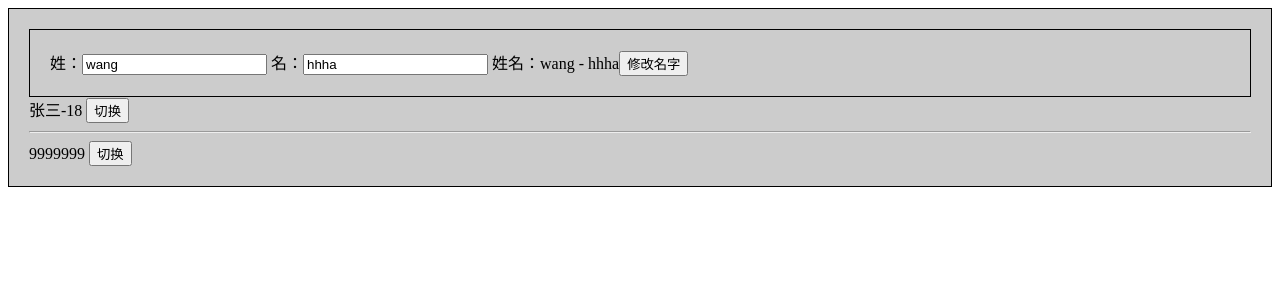
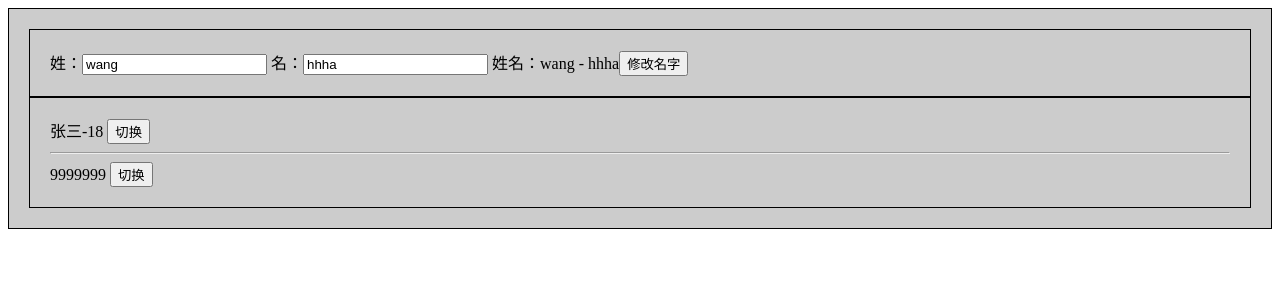
Before and after one commit to xiaodongxier/vue3_vite_ts_202401, a Vue app: page / in a window 1280 px wide. Shown: the top 300 px of the page. Built offline with nearby package versions, Linux system fonts and the light colour scheme.

Commit message:
note-sync syncing

```diff
--- a/src/components/Child.vue
+++ b/src/components/Child.vue
@@ -1,5 +1,5 @@
 <template>
-  <div>
+  <div class="child">
     {{ mydata.name }}-{{ mydata.age }}
     <button @click="handleClick">切换</button>
     <hr>
@@ -33,8 +33,9 @@ function handleClickC(){
 }
 </script>
 <style lang="" scoped>
-
-
-
-
+.child {
+  background: #ccc;
+  border: 1px solid #000;
+  padding: 20px;
+}
 </style>
```
